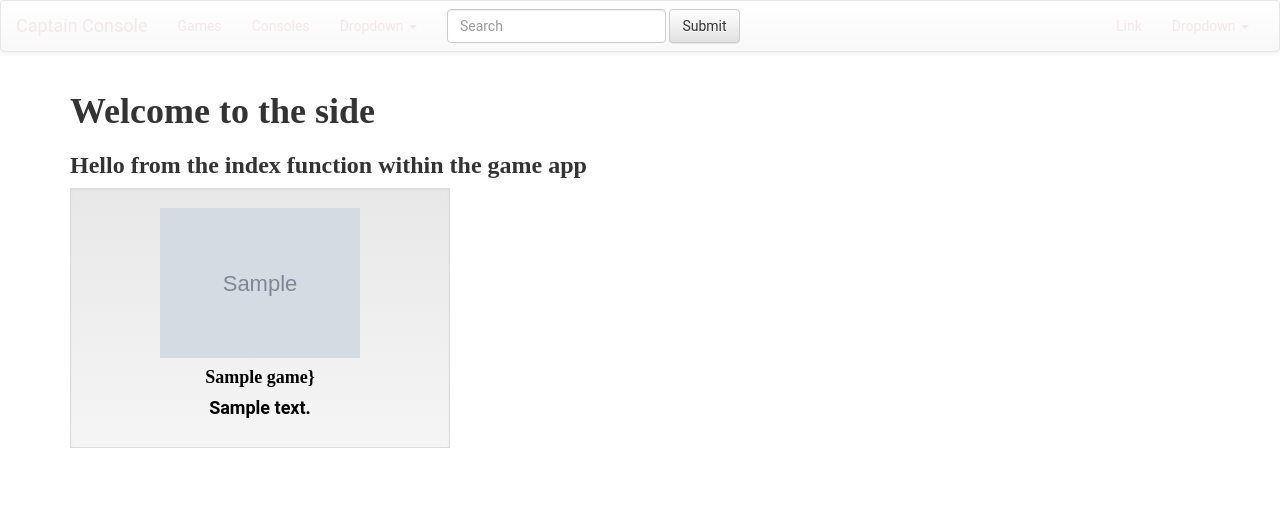
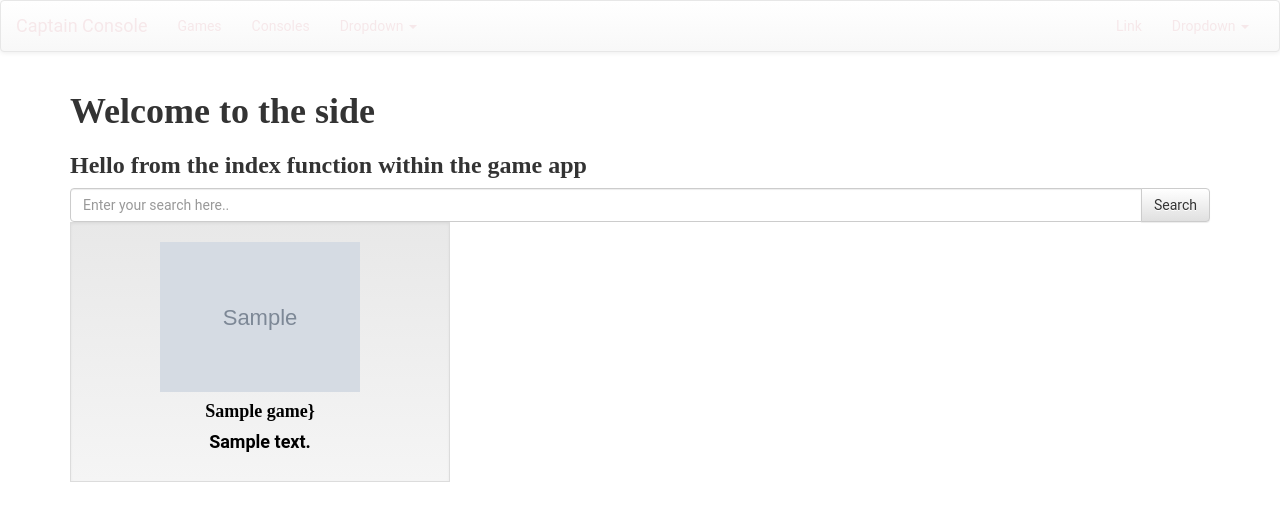
Before and after one commit to karalif/captain_console, a Django app: page / in a window 1280 px wide. Shown: the top 521 px of the page. Run offline with Django 3.2, Linux system fonts and the light colour scheme; tables that the repository leaves empty hold one stand-in row (values such as "Sample post"); grey boxes marked "Sample" are stand-in pictures; some libraries are stand-ins or nearby versions.

Commit message:
virkar nema search takki

```diff
--- a/captain_console/settings.py
+++ b/captain_console/settings.py
@@ -39,6 +39,7 @@ INSTALLED_APPS = [
     'django.contrib.staticfiles',
     'game.apps.GameConfig',
     'console.apps.ConsoleConfig',
+
 ]
 
 MIDDLEWARE = [
--- a/captain_console/urls.py
+++ b/captain_console/urls.py
@@ -20,6 +20,6 @@ urlpatterns = [
     path('', include('game.urls')),
     path('admin/', admin.site.urls),
     path('games/', include('game.urls')),
-    path('consoles/', include('console.urls')),
+    path('consoles/', include('console.urls'))
 
 ]
--- a/static/js/games.js
+++ b/static/js/games.js
@@ -0,0 +1,27 @@
+$(document).ready(function () {
+    $('#search-btn').on( types: 'click', selector: function(e) {
+        e.preventDefault();
+        var searchText= $('#search-box').val();
+            $.ajax( url: {
+                url:'/games?search_filter=' + searchText,
+                type: 'GET',
+                success: function(resp){
+                var newHtml = resp.data.map(d =>{
+                    return `<div class="well game">
+                            <a href="/games/${d.id}">
+                                <img class="game-img" src="${d.firstImage}"/>
+                                <h4>${d.name}</h4>
+                                <p>${d.description}</p>
+                            </a>
+                            </div>`
+                });
+                $('.games').html(newHtml.join(''));
+                $('#search-box').val(value: '');
+            },
+            error: function(xhr, status, error){
+                    //TODO: show toestr
+                console.error(error);
+            }
+        })
+    });
+});
--- a/templates/base.html
+++ b/templates/base.html
@@ -20,7 +20,8 @@
         {% endblock %}
     </div>
 
-    <!-- Latest compiled and minified JavaScript -->
+    <script src =  "https://cdnjs.cloudflare.com/ajax/libs/jquery/3.4.0/jquery.js" ></script>
     <script src="https://maxcdn.bootstrapcdn.com/bootstrap/3.3.7/js/bootstrap.min.js" integrity="sha384-Tc5IQib027qvyjSMfHjOMaLkfuWVxZxUPnCJA7l2mCWNIpG9mGCD8wGNIcPD7Txa" crossorigin="anonymous"></script>
+    <script src="{% static 'js/games.js' %}"></script>
 </body>
 </html>
--- a/templates/game/index.html
+++ b/templates/game/index.html
@@ -1,6 +1,12 @@
 {% extends 'base.html' %}
 {% block content %}
     <h3 class="red">Hello from the index function within the game app</h3>
+<div class="input-group">
+    <input type="search" class= "form-control" id ="search-box" placeholder="Enter your search here.."/>
+    <div class="input-group-btn">
+        <button type="button" id="search-btn" class="btn btn-default">Search</button>
+    </div>
+</div>
 <div class="games">
     {% for game in games %}
         {% include 'game/single_game.html' with game=game %}
--- a/templates/navigation.html
+++ b/templates/navigation.html
@@ -29,12 +29,6 @@
           </ul>
         </li>
       </ul>
-      <form class="navbar-form navbar-left">
-        <div class="form-group">
-          <input type="text" class="form-control" placeholder="Search">
-        </div>
-        <button type="submit" class="btn btn-default">Submit</button>
-      </form>
       <ul class="nav navbar-nav navbar-right">
         <li><a href="#">Link</a></li>
         <li class="dropdown">
```
